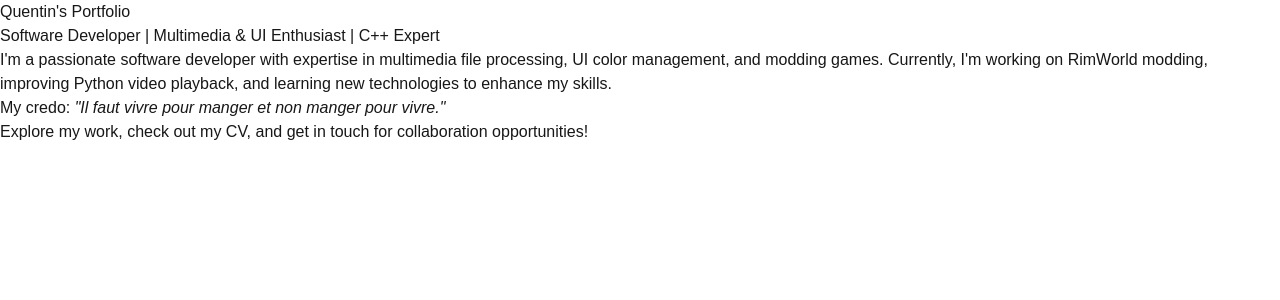
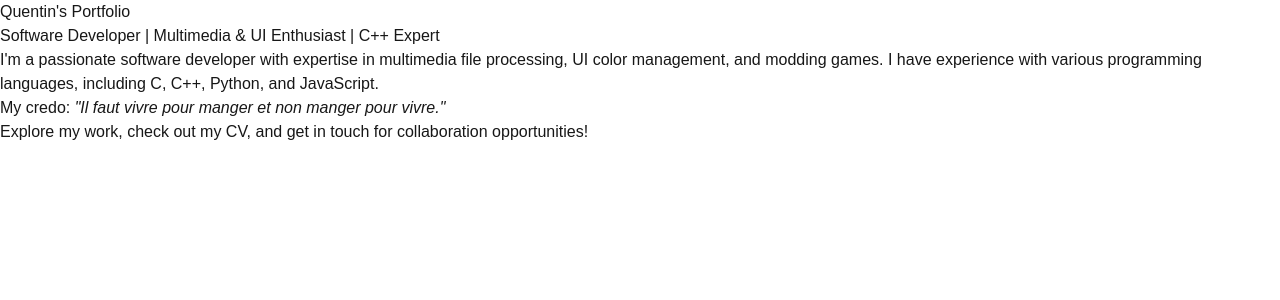
Before and after one commit to QuentinLeguay/Portfolio, a Next.js app: page / in a window 1280 px wide. Shown: the top 300 px of the page. Built offline with nearby package versions, Linux system fonts and the light colour scheme.

Commit message:
[UPT] main page

```diff
--- a/src/app/page.tsx
+++ b/src/app/page.tsx
@@ -1,5 +1,5 @@
 'use client'
-2
+
 import { motion } from "framer-motion";
 
 const HomePage: React.FC = () => {
@@ -21,11 +21,9 @@ const HomePage: React.FC = () => {
       </p>
       <p className="mt-2 text-center text-lg text-gray-400 max-w-2xl">
         I'm a passionate software developer with expertise in multimedia file
-        processing, UI color management, and modding games. Currently, I'm working
-        on RimWorld modding, improving Python video playback, and learning new
-        technologies to enhance my skills.
+        processing, UI color management, and modding games. I have experience with
+        various programming languages, including C, C++, Python, and JavaScript.
       </p>
-
       {/* Personal Statement */}
       <div className="mt-8 text-center text-lg text-gray-400 max-w-xl">
         <p>
```
